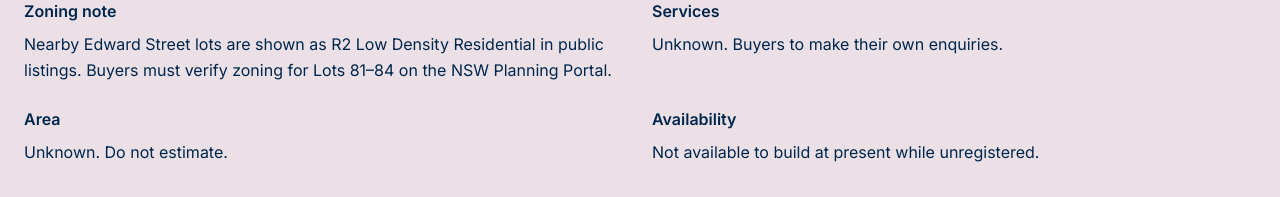
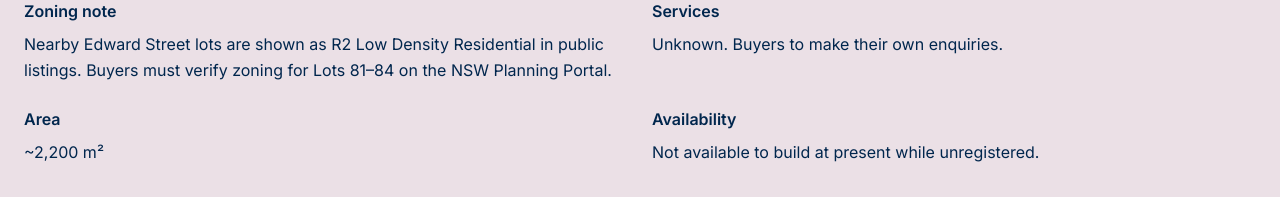
Before and after one commit to JGroutsis/econ-grantham-land, a React (Vite) app: page / in a window 1280 px wide. Shown: the part 920-1117 px from the top of the page. Built offline with nearby package versions, Linux system fonts and the light colour scheme; the HTML template or start-up script is replaced by a standard one.

Commit message:
Update area value

```diff
--- a/src/components/KeyDetails.tsx
+++ b/src/components/KeyDetails.tsx
@@ -18,7 +18,7 @@ const KeyDetails = () => {
     },
     {
       label: "Area",
-      value: "Unknown. Do not estimate.",
+      value: "~2,200 m²",
     },
     {
       label: "Availability",
```
